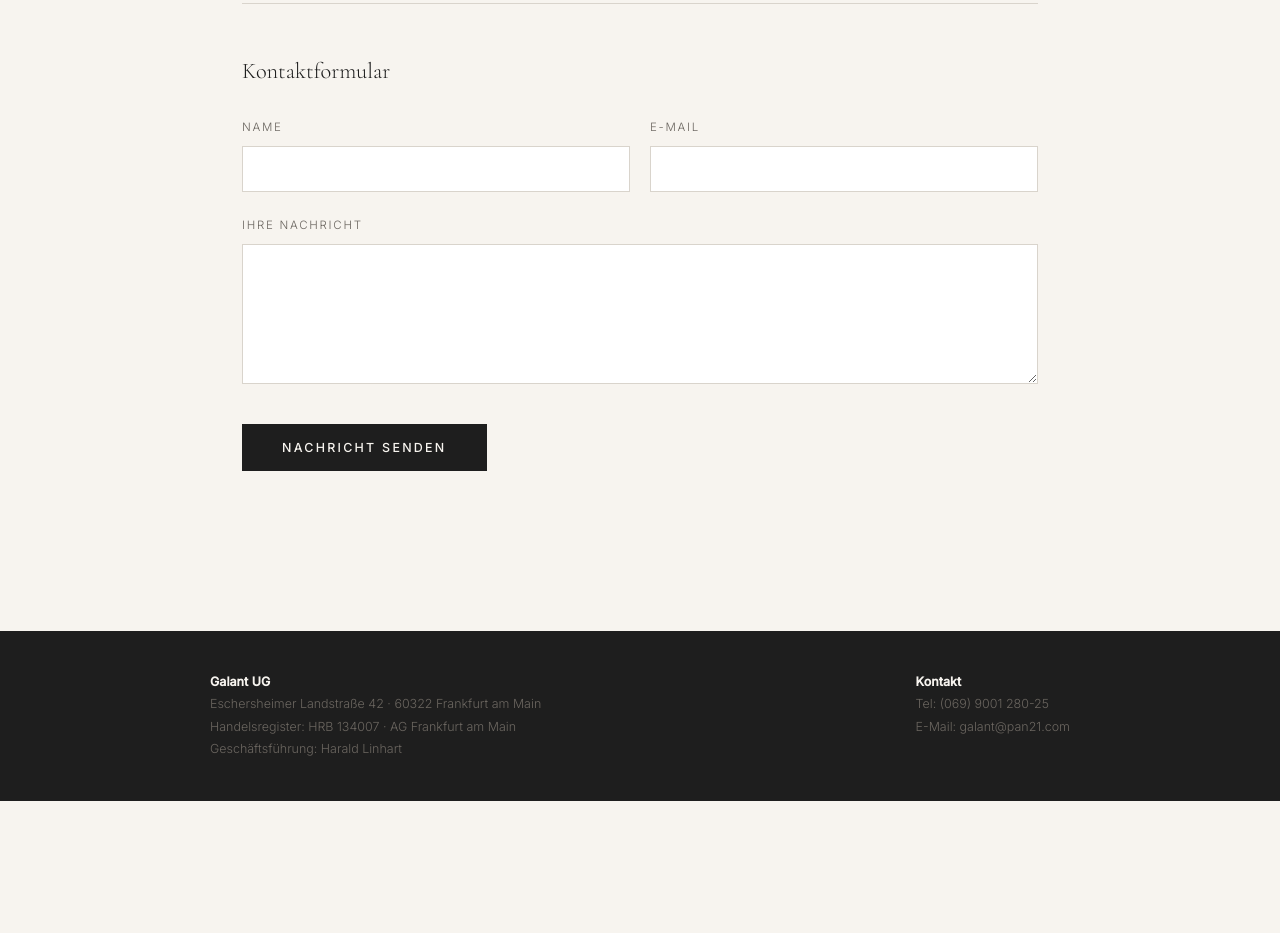
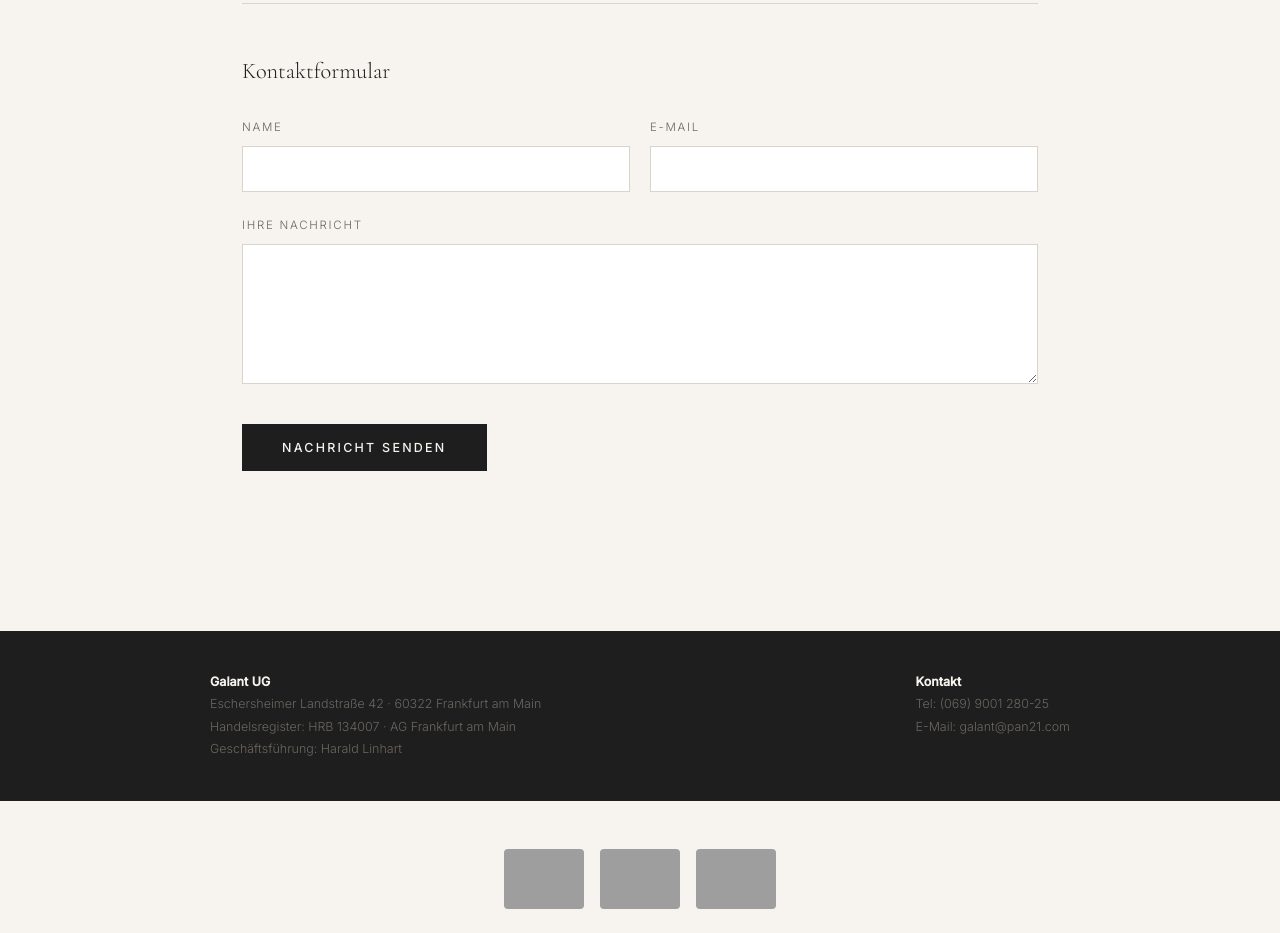
Before and after one commit to haraldlinhart-prog/galant-events, a plain HTML site: page index.html in a window 1280 px wide. Shown: the part 2205-3138 px from the top of the page. Before the commit the page ends 3038 px from the top, so only its background shows below. Drawn offline with nearby package versions, Linux system fonts and the light colour scheme; grey boxes are pictures that could not be loaded.

Commit message:
feat: deploy directories

```diff
--- a/index.html
+++ b/index.html
@@ -708,5 +708,14 @@ async function pan21NlSubmit(){
 </script>
 <!-- BEEHIIV:END -->
 
+
+<!-- DIRECTORIES:START -->
+<div style="display:flex;justify-content:center;gap:16px;flex-wrap:wrap;margin:16px 0;">
+<a href="https://ffa-links.de" target="_blank" rel="noopener"><img src="https://ffa-links.de/banner.svg" alt="FFA-Links" height="60" style="border-radius:4px;"></a>
+<a href="https://swiss-quality.de" target="_blank" rel="noopener"><img src="https://swiss-quality.de/banner.svg" alt="Swiss Quality" height="60" style="border-radius:4px;"></a>
+<a href="https://german-quality.net" target="_blank" rel="noopener"><img src="https://german-quality.net/banner.svg" alt="German Quality" height="60" style="border-radius:4px;"></a>
+</div>
+<!-- DIRECTORIES:END -->
+
 </body>
 </html>
```
